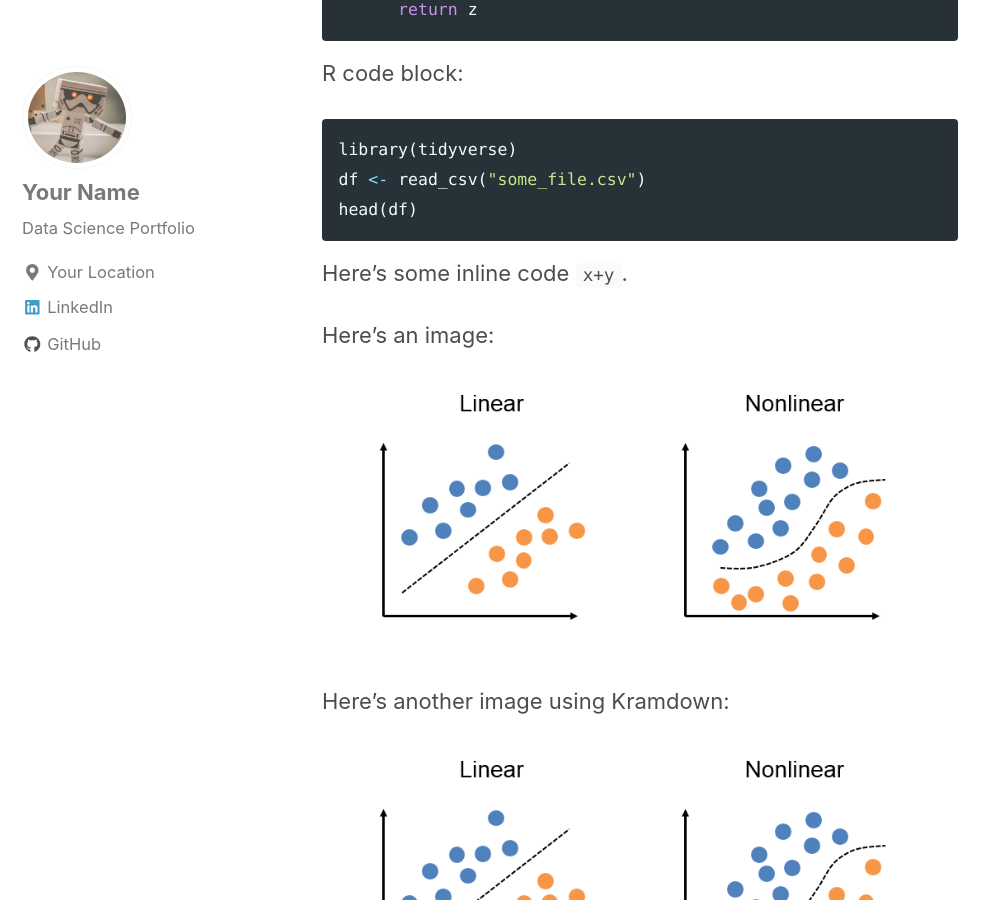
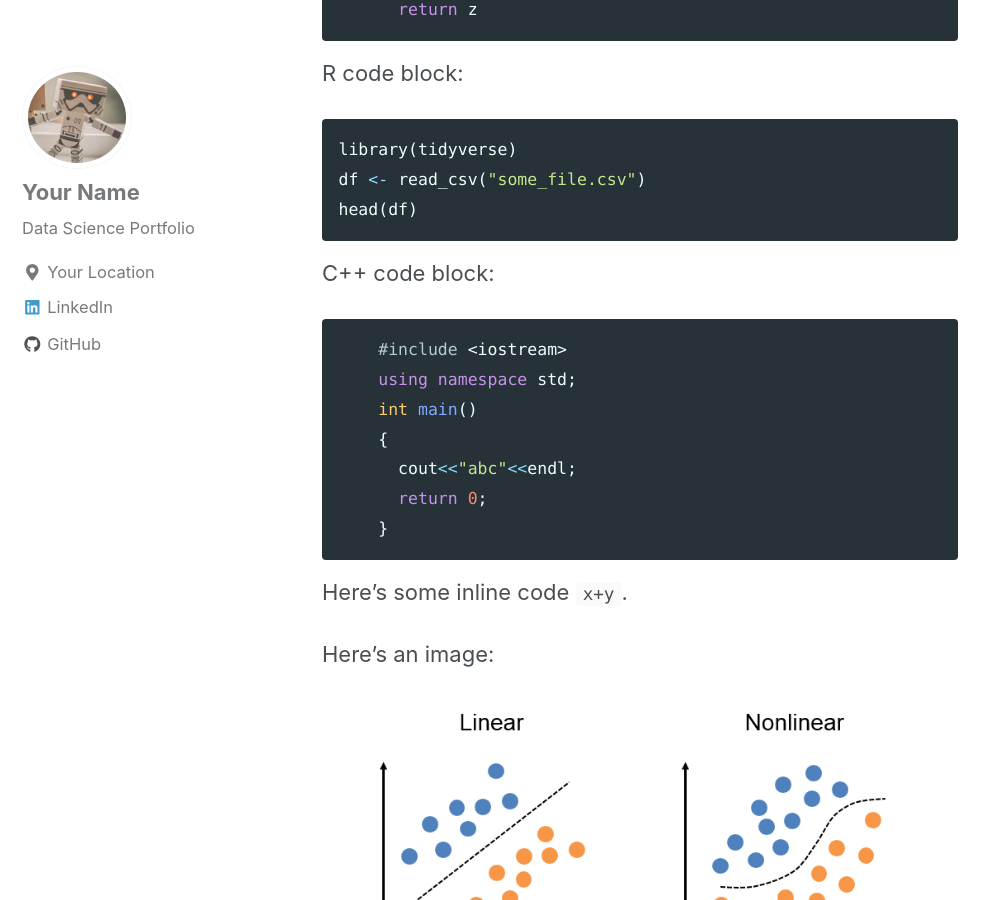
Before and after one commit to YMYTZSQF/shuaiyang.github.io, a Jekyll site: the page built from _posts/2018-01-28-perceptron.md, in a window 1280 px wide and 900 px high, scrolled down 1683 px. Shown: the whole window, without its empty margins (0-998 px from the left). Built offline with Jekyll 4.4.1, drawn with Linux system fonts in a browser that asks for light colours; nearby versions of some CDN libraries; formulas are drawn with MathJax 3.

Commit message:
modifiy contents

````diff
--- a/_posts/2018-01-28-perceptron.md
+++ b/_posts/2018-01-28-perceptron.md
@@ -48,6 +48,17 @@ df <- read_csv("some_file.csv")
 head(df)
 ```
 
+C++ code block:
+```c++
+    #include <iostream>
+    using namespace std;
+    int main()
+    {
+      cout<<"abc"<<endl;
+      return 0;
+    }
+```
+
 Here's some inline code `x+y`.
 
 Here's an image:
````
Also changed, not shown: other parts of _posts/2018-01-28-perceptron.md (+1 -1 lines).
